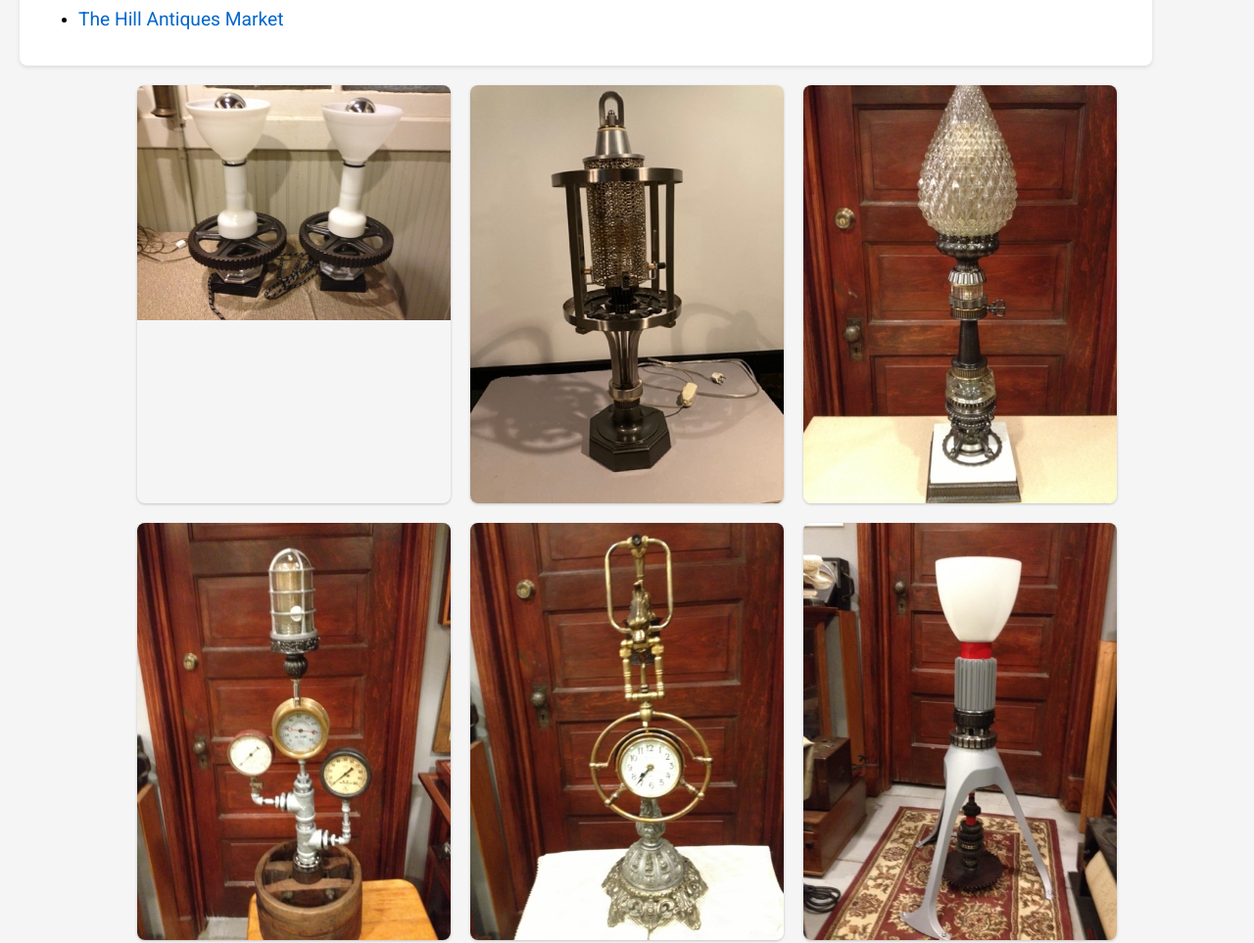
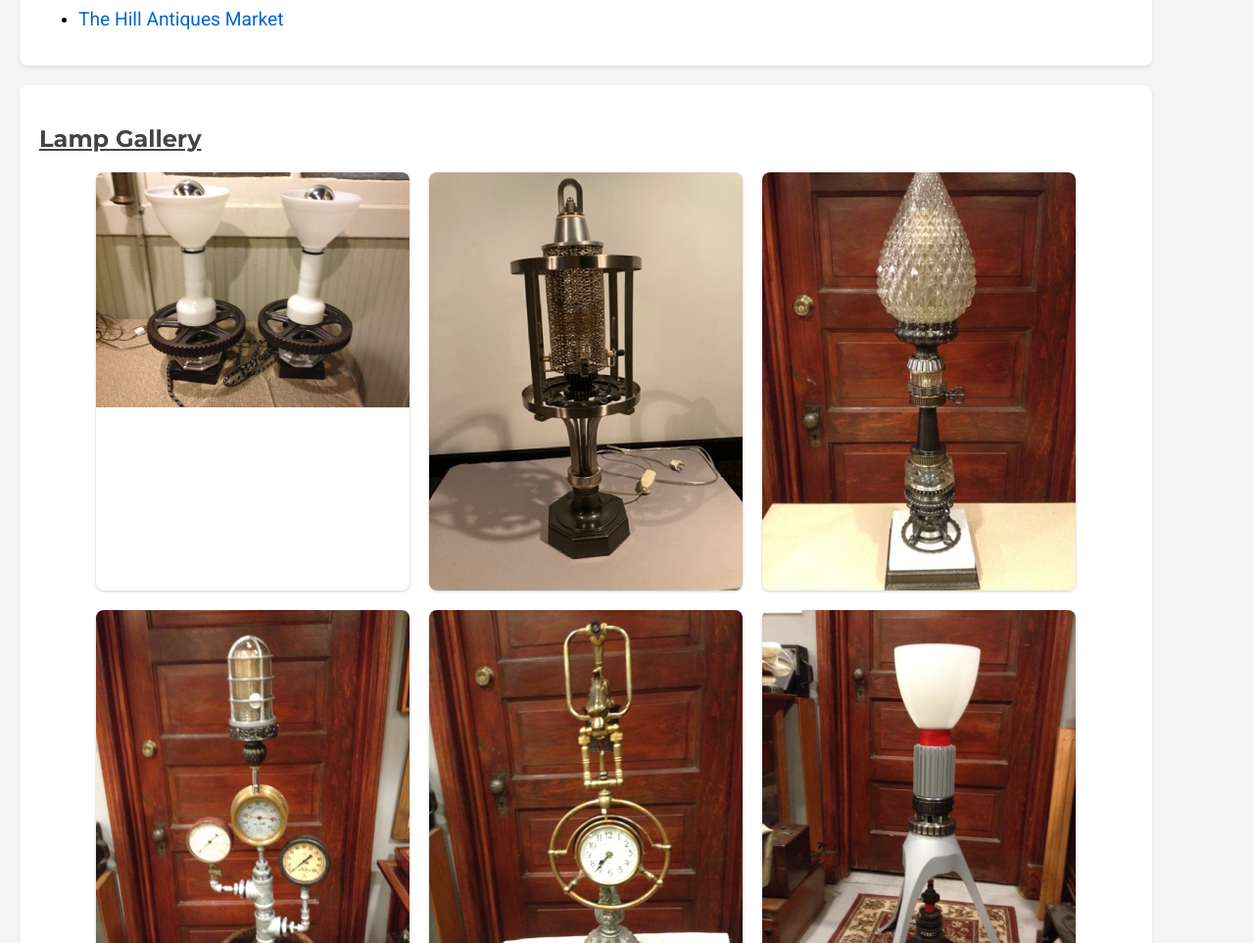
Before and after one commit to larryslamps/larryslamps, a plain HTML site: page index.html in a window 1280 px wide. Shown: the part 440-1403 px from the top of the page at 98% size. Drawn offline with Linux system fonts and the light colour scheme.

Commit message:
Add files via upload

```diff
--- a/index.html
+++ b/index.html
@@ -128,7 +128,7 @@
     <main id="main-content">
         <section>
             <h2>About Larry's Lamps</h2>
-            <p>Larry's Lamps specializes in building one-of-a-kind upcycled artistic lamps out of vintage lamp parts, everyday items, and found objects. Larry focuses on steampunk and dabbles in other styles. His lamps tend more toward artistic creations than simple assemblages. The lamps below illustrate a few of the hundreds made over the years. His lamps are sold only through galleries and specialized retail outlets and are unavailable online. Larry started in galleries in Stockon, California, and now creates in Saint Louis, Missouri. Inventory in retail outlets varies frequently.</p>
+            <p>Larry's Lamps specializes in building one-of-a-kind upcycled artistic lamps out of vintage lamp parts, everyday items, and found objects. Larry focuses on steampunk and dabbles in other styles. His lamps tend more toward artistic creations than simple assemblages. The lamps below illustrate a few of the hundreds made over the years. His lamps are sold only through galleries and specialized retail outlets and are unavailable online. Larry started in galleries in Stockon, California, and now creates in Saint Louis, Missouri. Inventory in retail outlets frequently varies.</p>
         </section>
 
         <section>
@@ -138,13 +138,14 @@
             </ul>
         </section>
 
-        <ul id="lampList"></ul>
-
-        <div class="gallery-container">
-            <div class="gallery" id="gallery">
-                <!-- Gallery items will be dynamically generated here -->
+        <section>
+            <h2>Lamp Gallery</h2>
+            <div class="gallery-container">
+                <div class="gallery" id="gallery">
+                    <!-- Gallery items will be dynamically generated here -->
+                </div>
             </div>
-        </div>
+        </section>
 
 
         <script>
```
